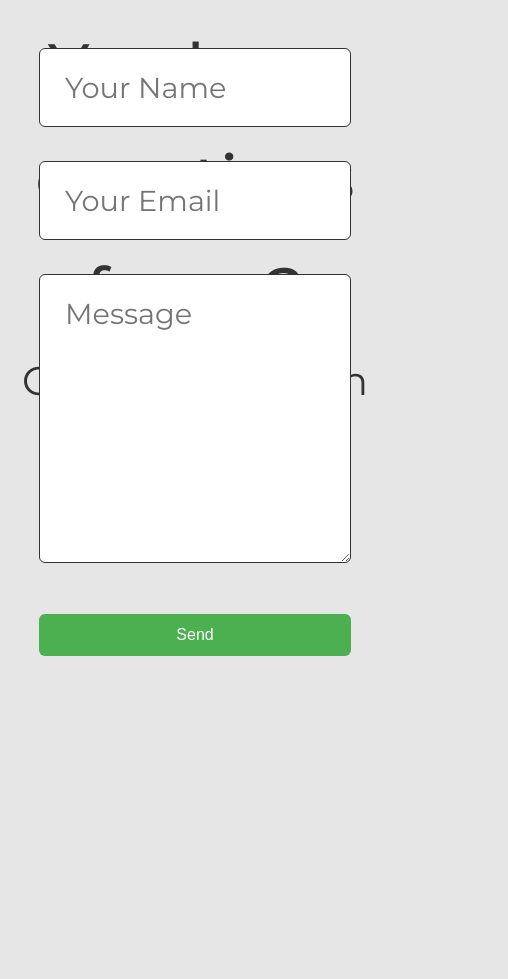
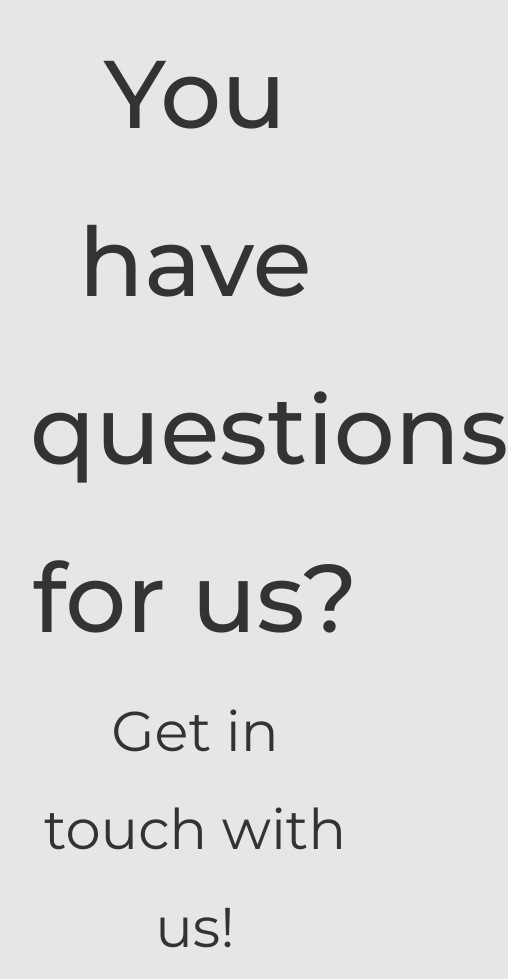
Before and after one commit to mariovida/ecology-website, a plain HTML site: page contact.html in a window 390 px wide. Shown: the top 979 px of the page, 508 px wide, since content can reach past the window. Before the commit the page ends 844 px from the top, so only its background shows below. Drawn offline with nearby package versions, Linux system fonts and the light colour scheme.

Commit message:
Add files via upload

```diff
--- a/contact.html
+++ b/contact.html
@@ -85,29 +85,35 @@
       }
       @media screen and (max-width: 980px) {
         h1, h2 {
-          font-size: 4em;
+          font-size: 6em;
           font-weight: 500;
           margin-top: 10px;
+          padding: 0 30px;
         }
         h2 {
-          font-size: 2.5em;
+          font-size: 3.5em;
           font-weight: 400;
           margin-top: 0px;
         }
         form {
+          position: relative;
           width: 80%;
-          top: 20%;
+          top: -240px;
+          left: 10%;
+          transform: none;
           margin-top: 0px;
           padding-top: 350px;
         }
         input[type=text], [type=email], textarea {
           margin-top: 16px;
           margin-bottom: 18px;
-          font-size: 1.8em;
-          padding: 21px 0 21px 25px;
+          font-size: 2em;
+          padding: 32px 0 32px 40px;
         }
         input[type=submit] {
+          font-size: 2em;
           margin-top: 24px;
+          padding: 30px 0 30px 40px;
         }
       }
       }
```
